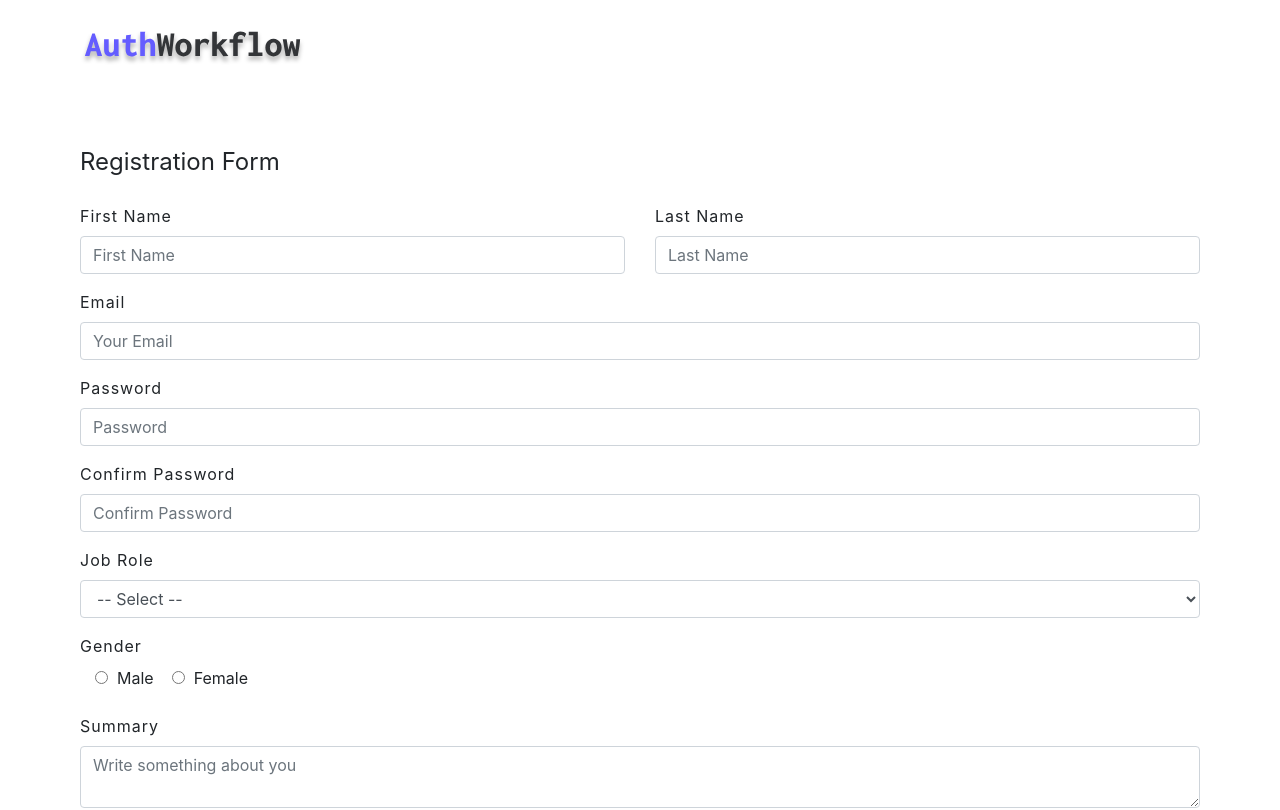
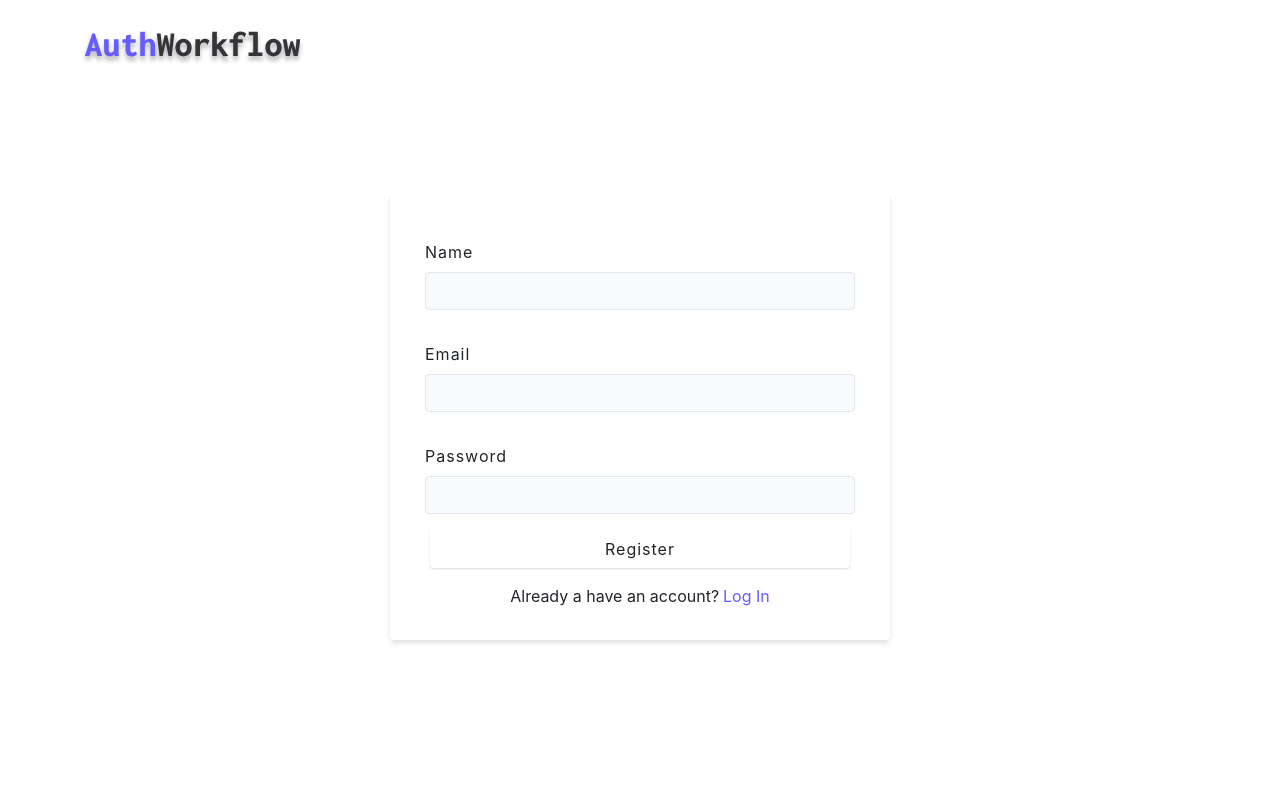
Before and after one commit to Kevorky/thebase, a React (Create React App) app in the folder client/: page /register2 in a window 1280 px wide. Shown: the top 810 px of the page. Built offline with nearby package versions, Linux system fonts and the light colour scheme; no server answers.

Commit message:
Update route.

```diff
--- a/client/src/App.js
+++ b/client/src/App.js
@@ -32,11 +32,8 @@ function App() {
         <Route path="/login" exact>
           <Login />
         </Route>
-        <Route path="/register" exact>
+        <Route path="/register2" exact>
           <Register />
-        </Route>
-        <Route path="/register2" exact>
-          <Register2 />
         </Route>
         <ProtectedRoute path="/dashboard" exact>
           <Dashboard />
--- a/client/src/pages/Register2.js
+++ b/client/src/pages/Register2.js
@@ -283,50 +283,50 @@ function Register2() {
             </button>
           </Form>
         </Formik>
-        {/*{alert.show && (*/}
-        {/*  <div className={`alert alert-${alert.type}`}>{alert.text}</div>*/}
-        {/*)}*/}
-        {/*{!success && (*/}
-        {/*  <form*/}
-        {/*    className={loading ? "form form-loading" : "form"}*/}
-        {/*    onSubmit={onSubmit}*/}
-        {/*  >*/}
-        {/*    /!* single form row *!/*/}
+        {alert.show && (
+          <div className={`alert alert-${alert.type}`}>{alert.text}</div>
+        )}
+        {!success && (
+          <form
+            className={loading ? "form form-loading" : "form"}
+            onSubmit={onSubmit}
+          >
+            {/* single form row */}
 
-        {/*    <FormRow*/}
-        {/*      type="name"*/}
-        {/*      name="name"*/}
-        {/*      value={values.name}*/}
-        {/*      handleChange={handleChange}*/}
-        {/*    />*/}
+            <FormRow
+              type="name"
+              name="name"
+              value={values.name}
+              handleChange={handleChange}
+            />
 
-        {/*    /!* single form row *!/*/}
-        {/*    <FormRow*/}
-        {/*      type="email"*/}
-        {/*      name="email"*/}
-        {/*      value={values.email}*/}
-        {/*      handleChange={handleChange}*/}
-        {/*    />*/}
-        {/*    /!* end of single form row *!/*/}
-        {/*    /!* single form row *!/*/}
-        {/*    <FormRow*/}
-        {/*      type="password"*/}
-        {/*      name="password"*/}
-        {/*      value={values.password}*/}
-        {/*      handleChange={handleChange}*/}
-        {/*    />*/}
-        {/*    /!* end of single form row *!/*/}
-        {/*    <button type="submit" className="btn btn-block" disabled={loading}>*/}
-        {/*      {loading ? "Loading..." : "Register"}*/}
-        {/*    </button>*/}
-        {/*    <p>*/}
-        {/*      Already a have an account?*/}
-        {/*      <Link to="/login" className="login-link">*/}
-        {/*        Log In*/}
-        {/*      </Link>*/}
-        {/*    </p>*/}
-        {/*  </form>*/}
-        {/*)}*/}
+            {/* single form row */}
+            <FormRow
+              type="email"
+              name="email"
+              value={values.email}
+              handleChange={handleChange}
+            />
+            {/* end of single form row */}
+            {/* single form row */}
+            <FormRow
+              type="password"
+              name="password"
+              value={values.password}
+              handleChange={handleChange}
+            />
+            {/* end of single form row */}
+            <button type="submit" className="btn btn-block" disabled={loading}>
+              {loading ? "Loading..." : "Register"}
+            </button>
+            <p>
+              Already a have an account?
+              <Link to="/login" className="login-link">
+                Log In
+              </Link>
+            </p>
+          </form>
+        )}
       </Wrapper>
     </>
   );
```
Also changed, not shown: 2 other files (tests, documents, lock files or other folders).
